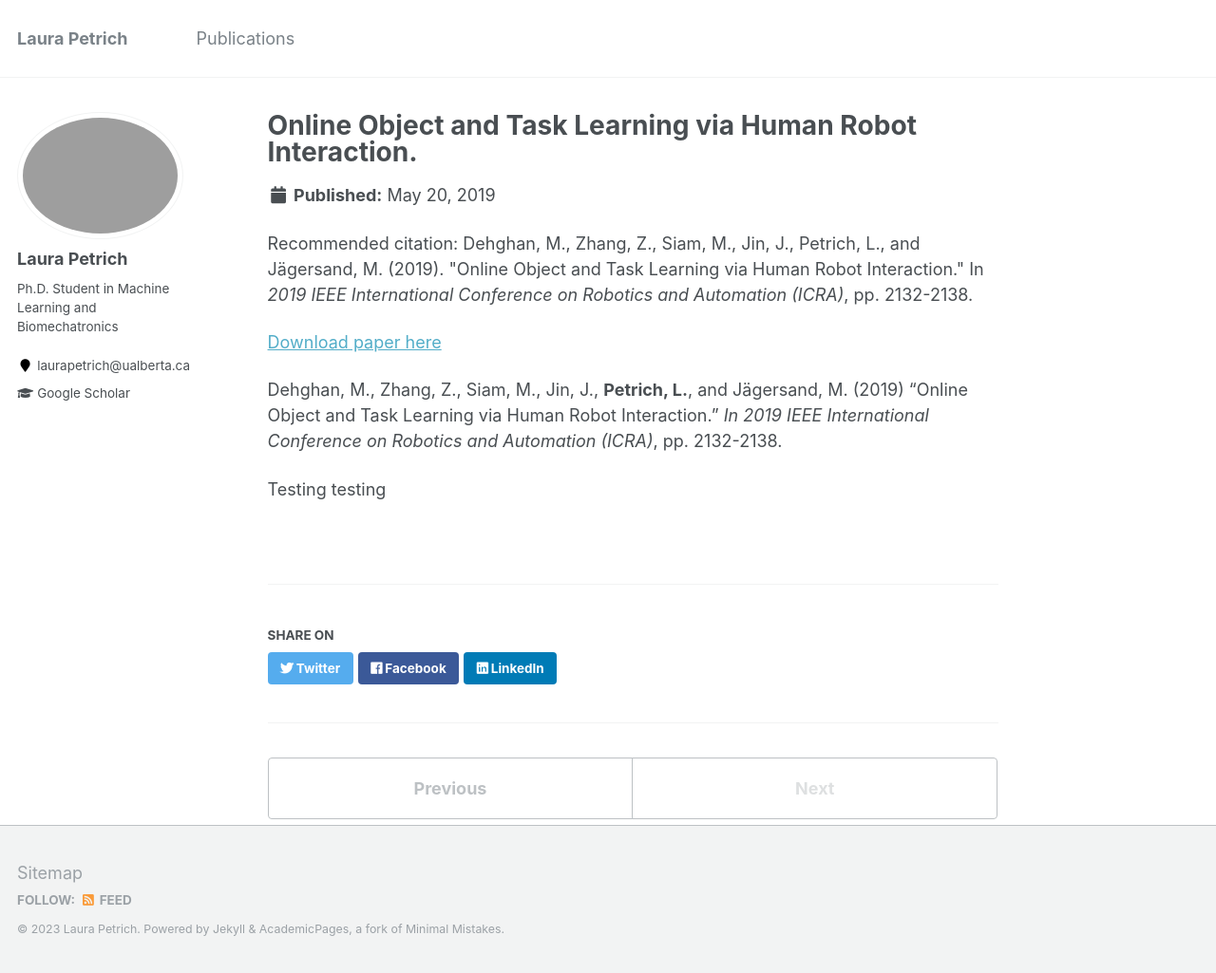
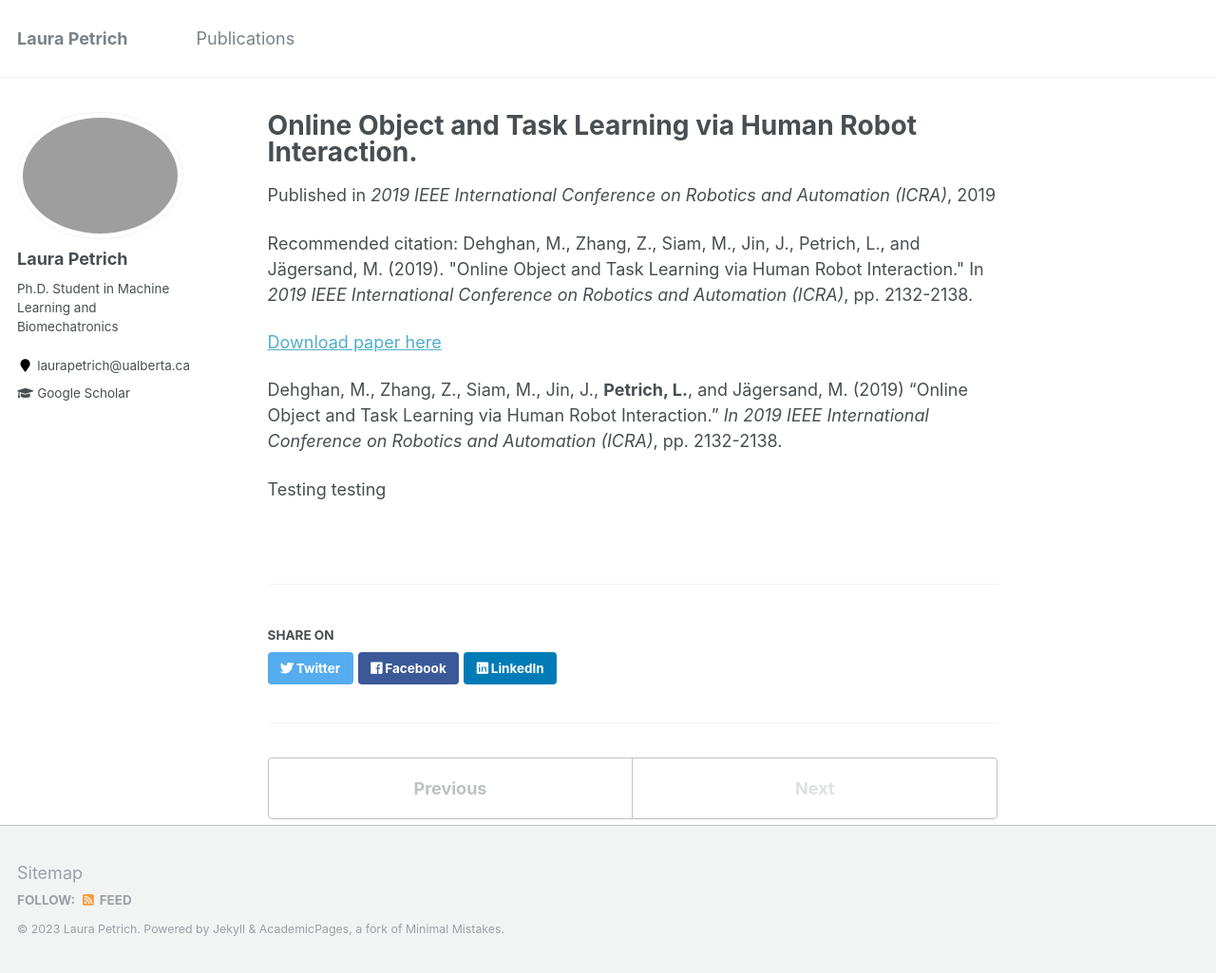
Before and after one commit to lpetrich/lpetrich.github.io, a Jekyll site: the page built from _publications/2019-05-20-online-learning-hri.md, in a window 1280 px wide and 1025 px high. Shown: the whole window at 95% size. Built offline with Jekyll 4.4.1, drawn with Linux system fonts in a browser that asks for light colours; part of the change alters nothing that is shown.

Commit message:
tweaking pub format

```diff
--- a/_publications/2019-05-20-online-learning-hri.md
+++ b/_publications/2019-05-20-online-learning-hri.md
@@ -4,7 +4,7 @@ collection: publications
 permalink: /publication/2019-05-20-online-learning-hri
 # excerpt: 'This paper is about the number 1. The number 2 is left for future work.'
 date: 2019-05-20
-# venue: '2019 IEEE International Conference on Robotics and Automation (ICRA)'
+venue: '2019 IEEE International Conference on Robotics and Automation (ICRA)'
 # paperurl: 'http://lpetrich.github.io/files/ICRA19-online-learning-hri.pdf'
 citation: 'Dehghan, M., Zhang, Z., Siam, M., Jin, J., Petrich, L., and Jägersand, M. (2019). &quot;Online Object and Task Learning via Human Robot Interaction.&quot; In <i>2019 IEEE International Conference on Robotics and Automation (ICRA)</i>, pp. 2132-2138.'
 ---
```
